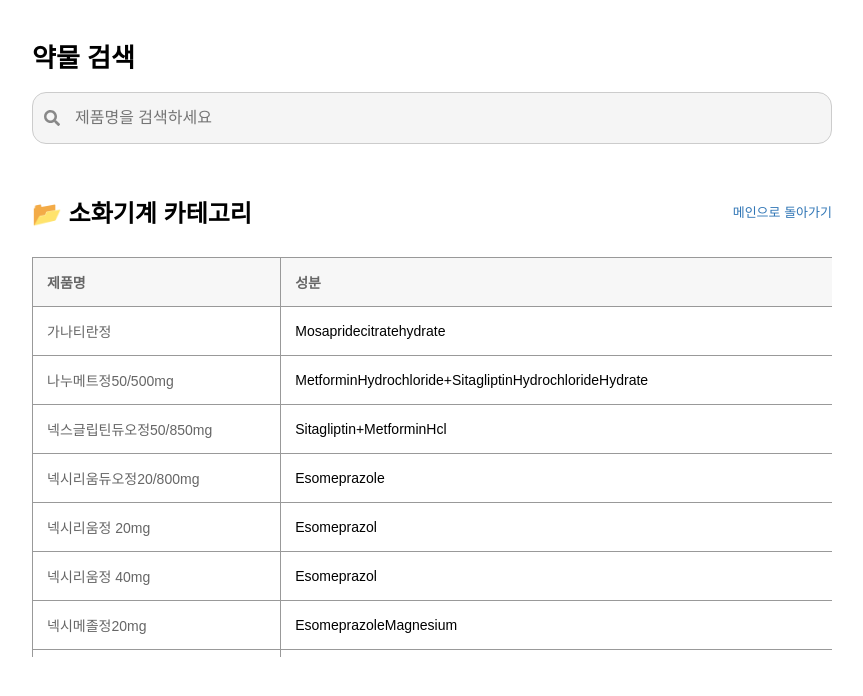
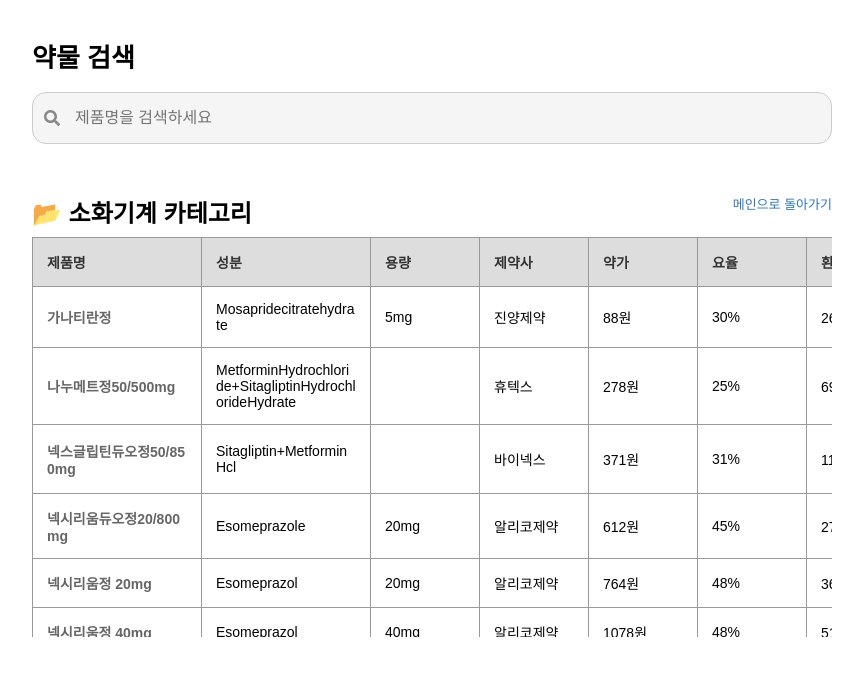
Before and after one commit to dasampharm/dasanpharm, a React (Create React App) app: page / in a window 1280 px wide. Both pictures are taken after a click on the button "소화기계". Shown: the top 696 px of the page, without its empty margins (208-1071 px from the left). Built offline with nearby package versions, Linux system fonts and the light colour scheme.

Commit message:
Update App.js

```diff
--- a/src/App.js
+++ b/src/App.js
@@ -59,6 +59,7 @@
       filtered = [
         selectedDrug,
         ...filtered.filter((item) => item["제품명"] !== selectedDrug["제품명"])
+          .sort((a, b) => (parseFloat(b["요율"]) || 0) - (parseFloat(a["요율"]) || 0))
       ];
     } else if (selectedCategory) {
       filtered = data.filter((item) => item["분류"] === selectedCategory);
@@ -122,23 +123,23 @@
 
       {(selectedDrug || selectedCategory) && (
         <div style={{ marginTop: "20px", width: "100%", overflowX: "auto" }}>
-          <div style={{ display: "flex", justifyContent: "space-between", alignItems: "center", marginBottom: "8px" }}>
-            <h2>{selectedDrug ? "동일성분조회" : `📂 ${selectedCategory} 카테고리`}</h2>
+          <div style={{ display: "flex", justifyContent: "space-between", alignItems: "center", marginBottom: "4px" }}>
+            <h2 style={{ marginBottom: "4px" }}>{selectedDrug ? "동일성분조회" : `📂 ${selectedCategory} 카테고리`}</h2>
             <span onClick={handleReset} style={{ fontSize: "13px", color: "#2F75B5", cursor: "pointer" }}>메인으로 돌아가기</span>
           </div>
 
           {selectedDrug && (
-            <div style={{ fontSize: "14px", marginBottom: "10px" }}>
+            <div style={{ fontSize: "16px", marginBottom: "4px" }}>
               성분 : {selectedDrug["성분"]} {selectedDrug["용량"]}
             </div>
           )}
 
           {selectedDrug && (
-            <div style={{ display: "flex", gap: "10px", marginBottom: "10px" }}>
-              <label style={{ display: "flex", alignItems: "center", fontSize: "14px" }}>
+            <div style={{ display: "flex", gap: "10px", marginBottom: "10px", fontSize: "16px" }}>
+              <label style={{ display: "flex", alignItems: "center" }}>
                 <input type="checkbox" checked={sameDoseOnly} onChange={() => setSameDoseOnly(!sameDoseOnly)} /> 동일 용량
               </label>
-              <label style={{ display: "flex", alignItems: "center", fontSize: "14px" }}>
+              <label style={{ display: "flex", alignItems: "center" }}>
                 <input type="checkbox" checked={availableOnly} onChange={() => setAvailableOnly(!availableOnly)} /> 거래 가능
               </label>
             </div>
@@ -148,22 +149,20 @@
             <table style={{ borderCollapse: "collapse", tableLayout: "auto", width: "100%", fontSize: "14px" }}>
               <thead>
                 <tr>
-                  <th style={{ padding: "14px", border: "1px solid #999", backgroundColor: "#f7f7f7", color: "#666", textAlign: "left", position: "sticky", top: 0, left: 0, zIndex: 4, minWidth: "140px" }}>제품명</th>
-                  {selectedDrug ? null : <th style={{ padding: "14px", border: "1px solid #999", backgroundColor: "#f7f7f7", color: "#666", textAlign: "left", position: "sticky", top: 0, zIndex: 3, minWidth: "140px" }}>성분</th>}
+                  <th style={{ padding: "14px", border: "1px solid #999", backgroundColor: "#ddd", color: "#333", textAlign: "left", position: "sticky", top: 0, left: 0, zIndex: 4, fontWeight: "bold", minWidth: "140px" }}>제품명</th>
+                  {selectedDrug ? null : <th style={{ padding: "14px", border: "1px solid #999", backgroundColor: "#ddd", color: "#333", textAlign: "left", position: "sticky", top: 0, zIndex: 3, fontWeight: "bold", minWidth: "140px" }}>성분</th>}
                   {["용량", "제약사", "약가", "요율", "환산액", "품절", "비고"].map((label, i) => (
-                    <th key={i} style={{ padding: "14px", border: "1px solid #999", backgroundColor: "#f7f7f7", color: "#666", textAlign: "left", position: "sticky", top: 0, zIndex: 2, minWidth: "80px" }}>{label}</th>
+                    <th key={i} style={{ padding: "14px", border: "1px solid #999", backgroundColor: "#ddd", color: "#333", textAlign: "left", position: "sticky", top: 0, zIndex: 2, fontWeight: "bold", minWidth: "80px" }}>{label}</th>
                   ))}
                 </tr>
               </thead>
               <tbody>
                 {getFilteredDrugs().map((drug, index) => (
                   <tr key={index}>
-                    <td style={{ padding: "14px", border: "1px solid #999", background: "#fff", color: "#666", wordBreak: "keep-all", overflowWrap: "normal", whiteSpace: drug["제품명"]?.length >= 9 ? "normal" : "nowrap", position: "sticky", left: 0, zIndex: 1 }}>
-                      {drug["제품명"]}
-                    </td>
-                    {selectedDrug ? null : <td style={{ padding: "14px", border: "1px solid #999", wordBreak: "keep-all", overflowWrap: "normal", whiteSpace: "normal" }}>{drug["성분"]}</td>}
+                    <td style={{ padding: "14px", border: "1px solid #999", background: "#fff", color: "#666", wordBreak: "keep-all", whiteSpace: drug["제품명"]?.length >= 9 ? "normal" : "nowrap", position: "sticky", left: 0, zIndex: 1, fontWeight: "bold" }}>{drug["제품명"]}</td>
+                    {selectedDrug ? null : <td style={{ padding: "14px", border: "1px solid #999", wordBreak: "keep-all", whiteSpace: "normal" }}>{drug["성분"]}</td>}
                     {["용량", "제약사", "약가", "요율", "환산액", "품절", "비고"].map((key, i) => (
-                      <td key={i} style={{ padding: "14px", border: "1px solid #999", wordBreak: key === "비고" ? "normal" : "keep-all", overflowWrap: key === "비고" ? "normal" : "normal", whiteSpace: key === "비고" ? "nowrap" : "normal" }}>
+                      <td key={i} style={{ padding: "14px", border: "1px solid #999", wordBreak: key === "비고" ? "break-word" : "keep-all", whiteSpace: key === "약가" || key === "요율" || key === "품절" ? "nowrap" : (key === "비고" ? "normal" : "normal") }}>
                         {drug[key]}
                       </td>
                     ))}
```
